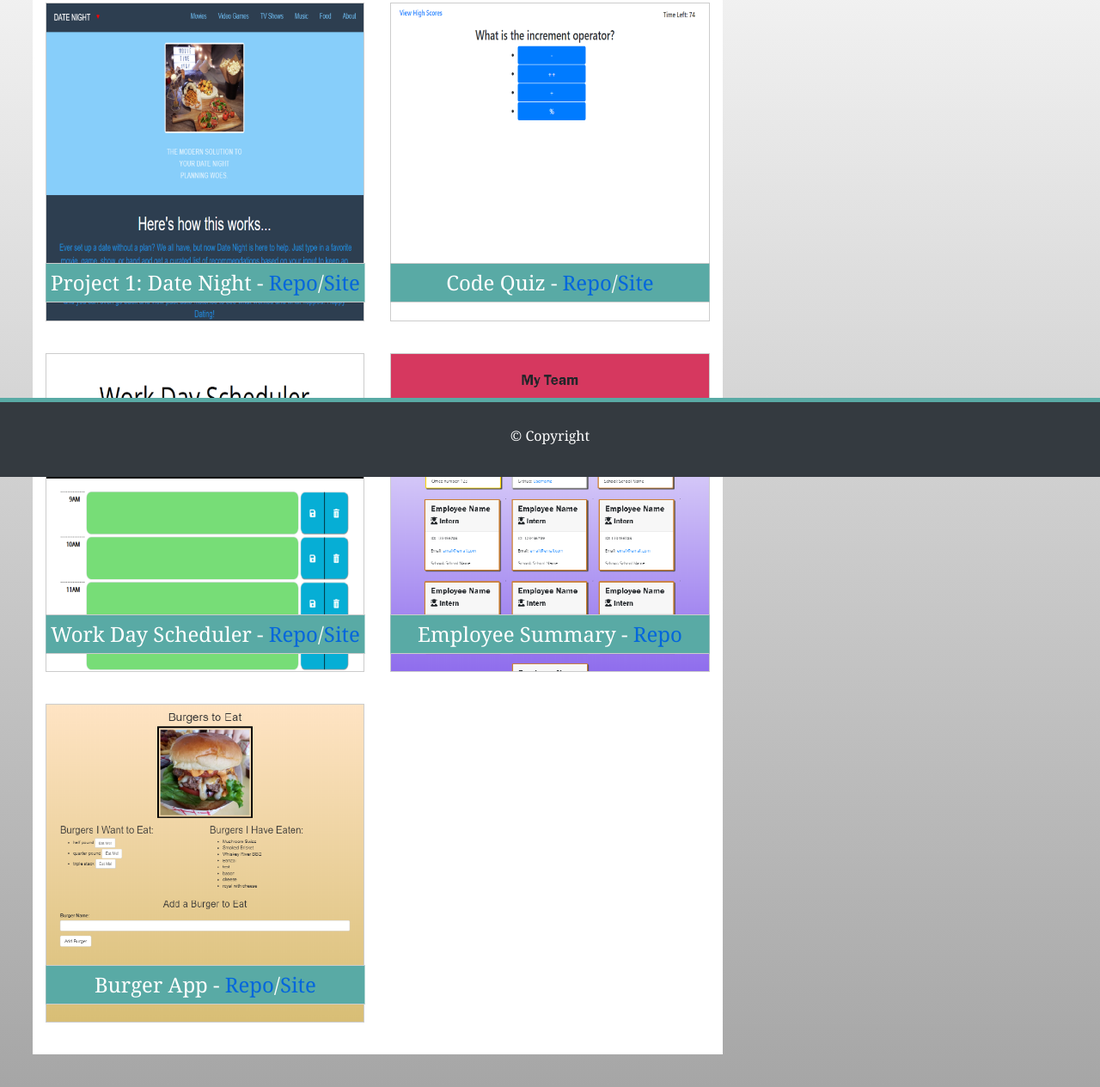
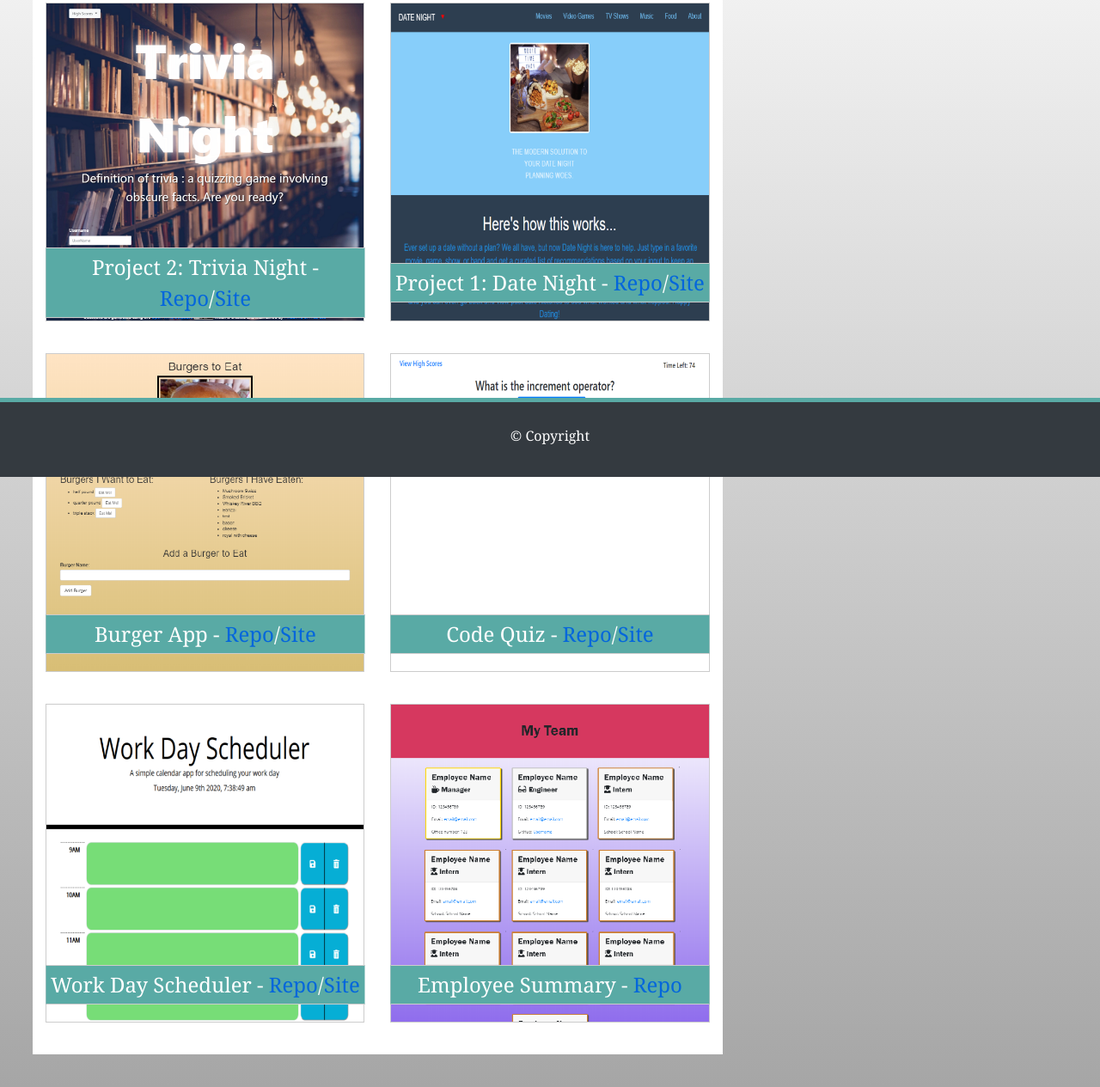
Before and after one commit to locutusOO1/02-CSS-Bootstrap-02-Homework, a plain HTML site: page portfolio.html in a window 1280 px wide. Shown: the part 245-1510 px from the top of the page at 86% size. Drawn offline with nearby package versions, Linux system fonts and the light colour scheme.

Commit message:
added project 2 to portfolio

```diff
--- a/portfolio.html
+++ b/portfolio.html
@@ -71,12 +71,32 @@
                 <!-- Portfolio Content -->
                 <div class="row">
                     <div class="col-md-6 img_wrap">
+                        <a href="https://github.com/nrmarsh36/project_2" target="_blank">
+                            <img src="assets/images/project_2_trivia_night.png" class="img-fluid img_portfolio" alt="Project 2: Trivia Night Thumbnail"/>
+                        </a>
+                        <div class="text_over">
+                            Project 2: Trivia Night -
+                            <a class="code" href="https://github.com/nrmarsh36/project_2" target="_blank">Repo</a>/<a class="code" href="https://morning-ravine-45125.herokuapp.com/" target="_blank">Site</a>
+                        </div>
+                    </div>
+                    <div class="col-md-6 img_wrap">
                         <a href="https://github.com/nrmarsh36/project_fun" target="_blank">
                             <img src="assets/images/project_1_date_night.png" class="img-fluid img_portfolio" alt="Project 1: Date Night Thumbnail"/>
                         </a>
                         <div class="text_over">
                             Project 1: Date Night -
                             <a class="code" href="https://github.com/nrmarsh36/project_fun" target="_blank">Repo</a>/<a class="code" href="https://nrmarsh36.github.io/project_fun/" target="_blank">Site</a>
+                        </div>
+                    </div>
+                </div>
+                <div class="row">
+                    <div class="col-md-6 img_wrap">
+                        <a href="https://github.com/locutusOO1/burger" target="_blank">
+                            <img src="assets/images/burger.png" class="img-fluid img_portfolio" alt="Burger App Thumbnail"/>
+                        </a>
+                        <div class="text_over">
+                            Burger App -
+                            <a class="code" href="https://github.com/locutusOO1/burger" target="_blank">Repo</a>/<a class="code" href="https://mysterious-stream-09586.herokuapp.com/" target="_blank">Site</a>
                         </div>
                     </div>
                     <div class="col-md-6 img_wrap">
@@ -109,17 +129,6 @@
                         </div>
                     </div>
                 </div>
-                <div class="row">
-                    <div class="col-md-6 img_wrap">
-                        <a href="https://github.com/locutusOO1/burger" target="_blank">
-                            <img src="assets/images/burger.png" class="img-fluid img_portfolio" alt="Burger App Thumbnail"/>
-                        </a>
-                        <div class="text_over">
-                            Burger App -
-                            <a class="code" href="https://github.com/locutusOO1/burger" target="_blank">Repo</a>/<a class="code" href="https://mysterious-stream-09586.herokuapp.com/" target="_blank">Site</a>
-                        </div>
-                    </div>
-                </div>
             </article>
         </div>
     </main>
```
Also changed, not shown: assets/images/project_2_trivia_night.png (added).
